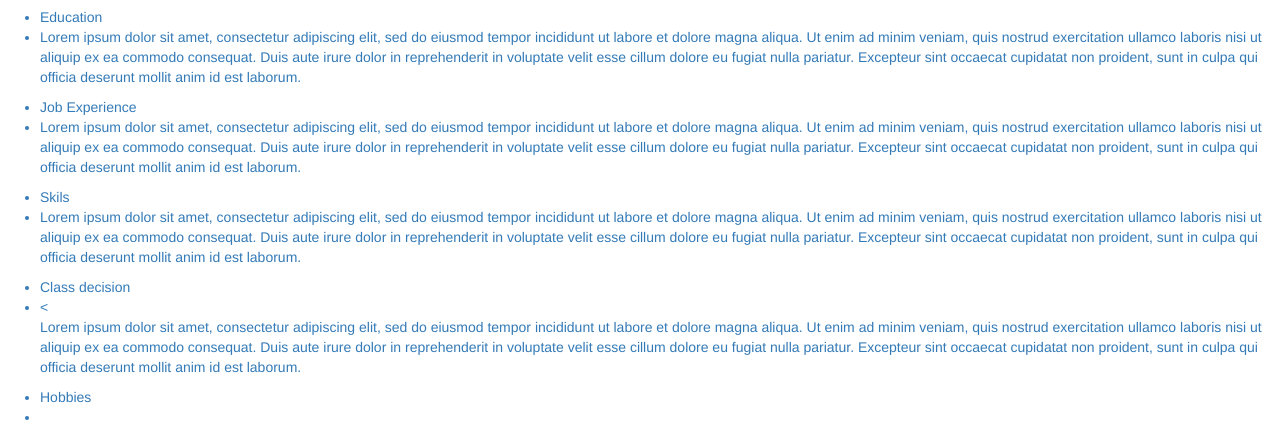
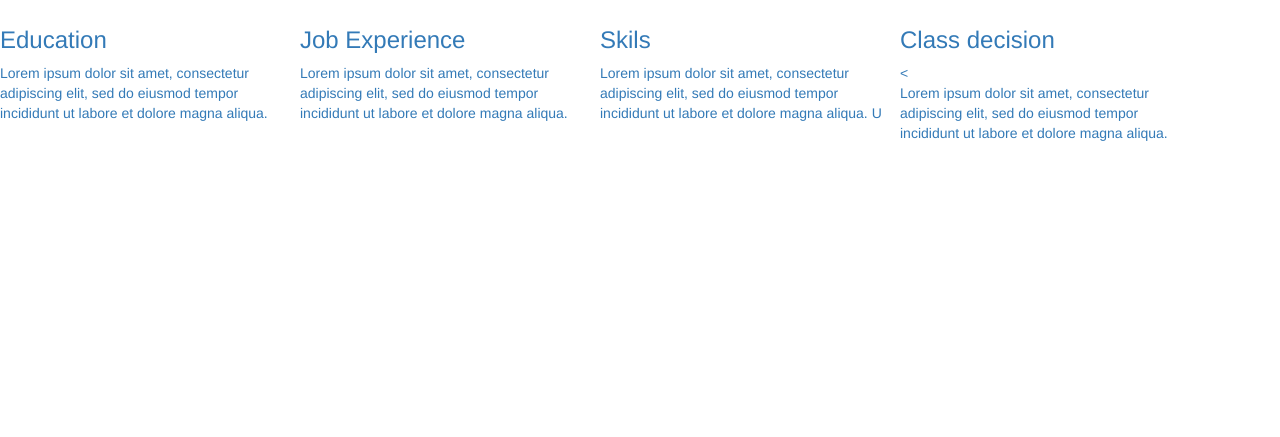
Before and after one commit to bethatmarys/Beth-Hansen-Portfolio, a plain HTML site: page index.html in a window 1280 px wide. Shown: the part 606-1043 px from the top of the page. After the commit the page ends 800 px from the top, so only its background shows below. Drawn offline with Linux system fonts and the light colour scheme.

Commit message:
added column and float to about me

```diff
--- a/css/styles.css
+++ b/css/styles.css
@@ -0,0 +1,4 @@
+.columns{
+  width: 300px;
+  float: left;
+}
--- a/index.html
+++ b/index.html
@@ -2,7 +2,7 @@
 <html>
   <head>
     <link href="css/bootstrap.css" rel="stylesheet" type="text/css">
-    <link href="css/styles.css" rel="stylesheet" type="text/css" media="all">
+    <link href="css/styles.css" rel="stylesheet" type="text/css">
     <title>Beth Hansen</title>
   </head>
     <img src="img/bethphoto.jpg" alt="A photo of Beth">
@@ -15,18 +15,21 @@
       <li><a href=https://github.com/bethatmarys/favorite-things-2.git>A blogging website </li>
     </ul>
     <h2>About Me</h2>
-    <p>
-    <ul>
-      <li>Education<li>
-        <p>Lorem ipsum dolor sit amet, consectetur adipiscing elit, sed do eiusmod tempor incididunt ut labore et dolore magna aliqua. Ut enim ad minim veniam, quis nostrud exercitation ullamco laboris nisi ut aliquip ex ea commodo consequat. Duis aute irure dolor in reprehenderit in voluptate velit esse cillum dolore eu fugiat nulla pariatur. Excepteur sint occaecat cupidatat non proident, sunt in culpa qui officia deserunt mollit anim id est laborum.</p>
-      <li>Job Experience<li>
-        <p>Lorem ipsum dolor sit amet, consectetur adipiscing elit, sed do eiusmod tempor incididunt ut labore et dolore magna aliqua. Ut enim ad minim veniam, quis nostrud exercitation ullamco laboris nisi ut aliquip ex ea commodo consequat. Duis aute irure dolor in reprehenderit in voluptate velit esse cillum dolore eu fugiat nulla pariatur. Excepteur sint occaecat cupidatat non proident, sunt in culpa qui officia deserunt mollit anim id est laborum.</p>
-      <li>Skils<li>
-        <p>Lorem ipsum dolor sit amet, consectetur adipiscing elit, sed do eiusmod tempor incididunt ut labore et dolore magna aliqua. Ut enim ad minim veniam, quis nostrud exercitation ullamco laboris nisi ut aliquip ex ea commodo consequat. Duis aute irure dolor in reprehenderit in voluptate velit esse cillum dolore eu fugiat nulla pariatur. Excepteur sint occaecat cupidatat non proident, sunt in culpa qui officia deserunt mollit anim id est laborum.</p>
-      <li>Class decision<li>
-        <<p>Lorem ipsum dolor sit amet, consectetur adipiscing elit, sed do eiusmod tempor incididunt ut labore et dolore magna aliqua. Ut enim ad minim veniam, quis nostrud exercitation ullamco laboris nisi ut aliquip ex ea commodo consequat. Duis aute irure dolor in reprehenderit in voluptate velit esse cillum dolore eu fugiat nulla pariatur. Excepteur sint occaecat cupidatat non proident, sunt in culpa qui officia deserunt mollit anim id est laborum.</p>
-      <li>Hobbies<li>
-    </ul>
-    </p>
+    <div class="columns">
+      <h3>Education</h3>
+        <p>Lorem ipsum dolor sit amet, consectetur adipiscing elit, sed do eiusmod tempor incididunt ut labore et dolore magna aliqua. </p>
+    </div>
+    <div class="columns">
+      <h3>Job Experience</h3>
+        <p>Lorem ipsum dolor sit amet, consectetur adipiscing elit, sed do eiusmod tempor incididunt ut labore et dolore magna aliqua. </p>
+    </div>
+    <div class="columns">
+      <h3>Skils</h3>
+        <p>Lorem ipsum dolor sit amet, consectetur adipiscing elit, sed do eiusmod tempor incididunt ut labore et dolore magna aliqua. U</p>
+    </div>
+    <div class="columns">
+      <h3>Class decision</h3>
+        <<p>Lorem ipsum dolor sit amet, consectetur adipiscing elit, sed do eiusmod tempor incididunt ut labore et dolore magna aliqua. </p>
+    </div>
   </body>
 <html>
```
